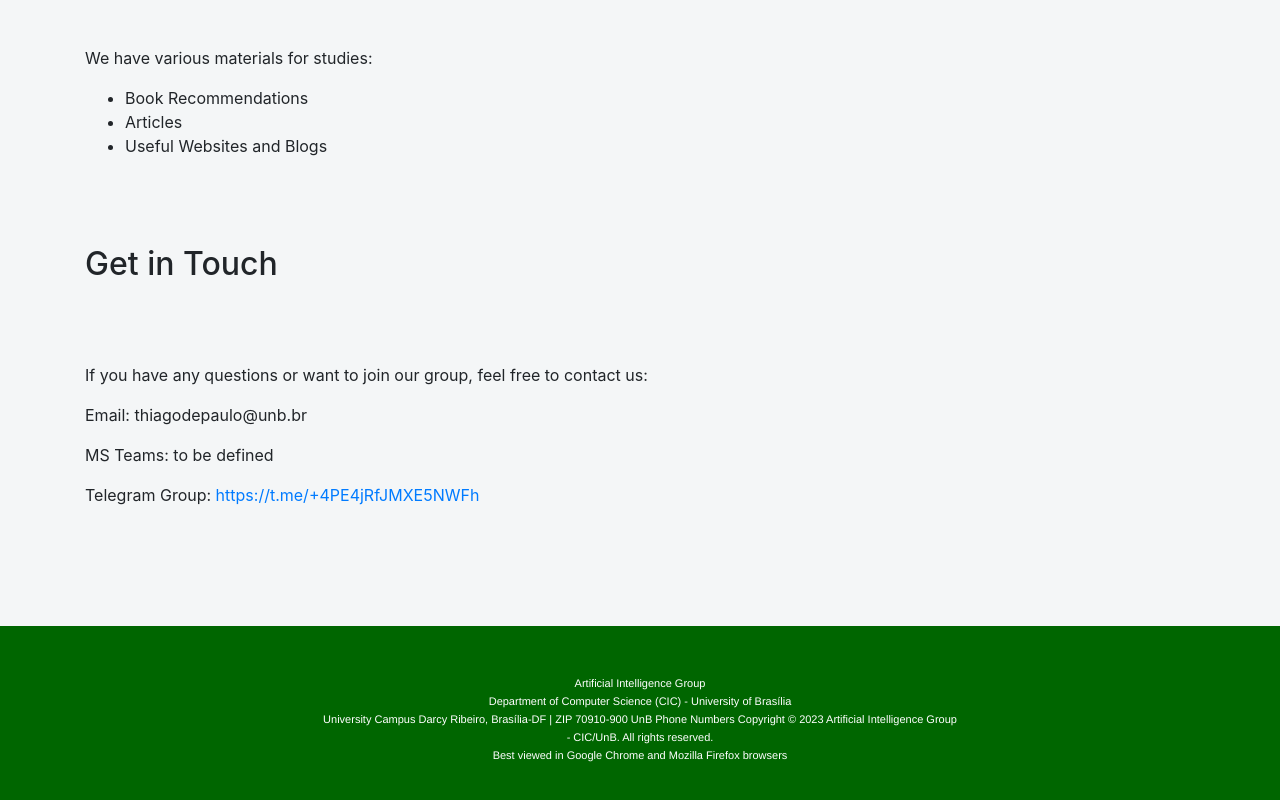
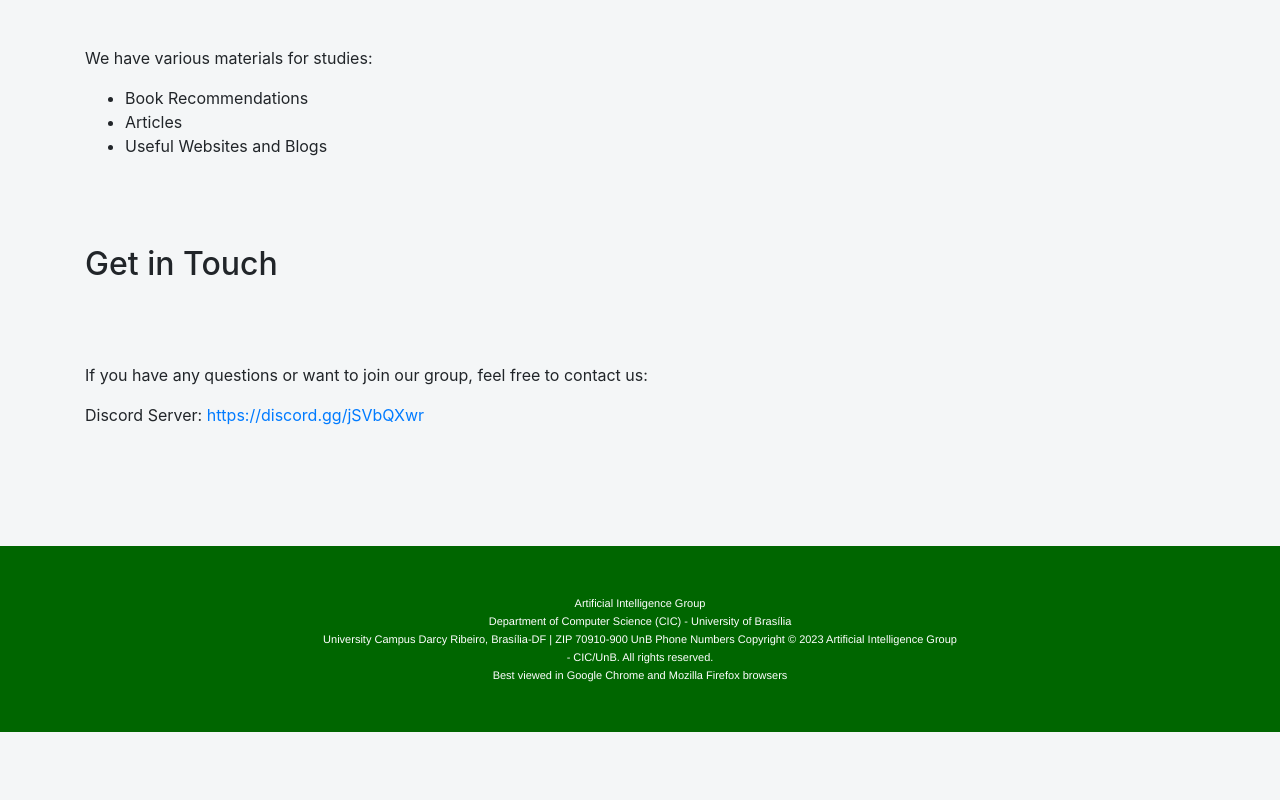
Before and after one commit to giacicunb/gia.github.io, a plain HTML site: page llm_group.html in a window 1280 px wide. Shown: the part 1341-2141 px from the top of the page. After the commit the page ends 2073 px from the top, so only its background shows below. Drawn offline with nearby package versions, Linux system fonts and the light colour scheme.

Commit message:
Update llm_group.html

```diff
--- a/llm_group.html
+++ b/llm_group.html
@@ -124,9 +124,7 @@
             <div class="featured-project">
                 <div class="block">
                     <p>If you have any questions or want to join our group, feel free to contact us:</p>
-                    <p>Email: thiagodepaulo@unb.br</p>
-                    <p>MS Teams: to be defined</p>
-                    <p>Telegram Group: <a href="https://t.me/+4PE4jRfJMXE5NWFh" target="_blank">https://t.me/+4PE4jRfJMXE5NWFh</a></p>
+                    <p>Discord Server: <a href="https://discord.gg/jSVbQXwr" target="_blank">https://discord.gg/jSVbQXwr</a></p>
                 </div>
             </div>
         </div>
```
